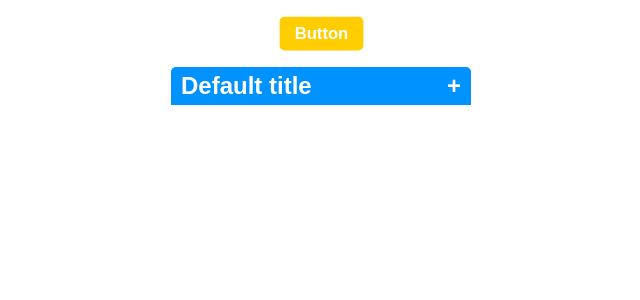
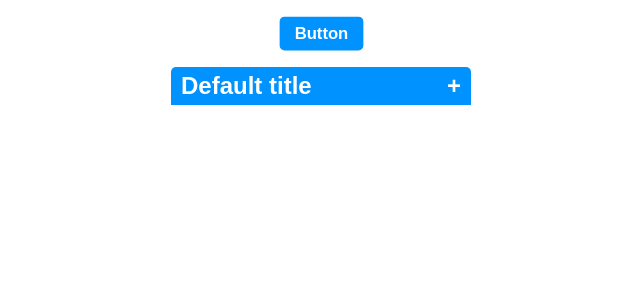
Before and after one commit to casync/client, a React (Vite) app: page / in a window 1280 px wide. Shown: the top 300 px of the page, without its empty margins (319-959 px from the left). Built offline with nearby package versions, Linux system fonts and the light colour scheme.

Commit message:
feat: secondary button on storybook

```diff
--- a/src/App.jsx
+++ b/src/App.jsx
@@ -1,6 +1,6 @@
 import GlobalStyles from "./theme/Global";
 import { theme } from "./theme/theme";
-import styled, { ThemeProvider } from "styled-components";
+import { ThemeProvider } from "styled-components";
 import { Button } from "./components/Button/Button";
 import { Accordion } from "./components/Accordion/Accordion";
 
--- a/src/components/Button/Button.jsx
+++ b/src/components/Button/Button.jsx
@@ -1,12 +1,14 @@
-import React, { useState } from "react";
+import React from "react";
 import StyledButton from "./Button.styled";
 
 export function Button(props) {
   return (
     <>
       <StyledButton
+        secondary
         whileTap={{
           y: 1,
+          scale: 0.9,
         }}
       >
         {props.children}
--- a/src/components/Button/Button.styled.jsx
+++ b/src/components/Button/Button.styled.jsx
@@ -1,9 +1,11 @@
-import styled from "styled-components";
+import styled, { css } from "styled-components";
 import { motion } from "framer-motion";
+import { theme } from "../../theme/theme";
 
 const StyledButton = styled(motion.button)`
   cursor: pointer;
-  background-color: ${({ theme }) => theme.colors.primary};
+  background-color: ${(props) =>
+    props.secondary ? theme.colors.secondary : theme.colors.primary};
   padding: 6px 12px;
   scale: 1.25;
   color: #fff;
```
Also changed, not shown: 1 other file (tests, documents, lock files or other folders).
